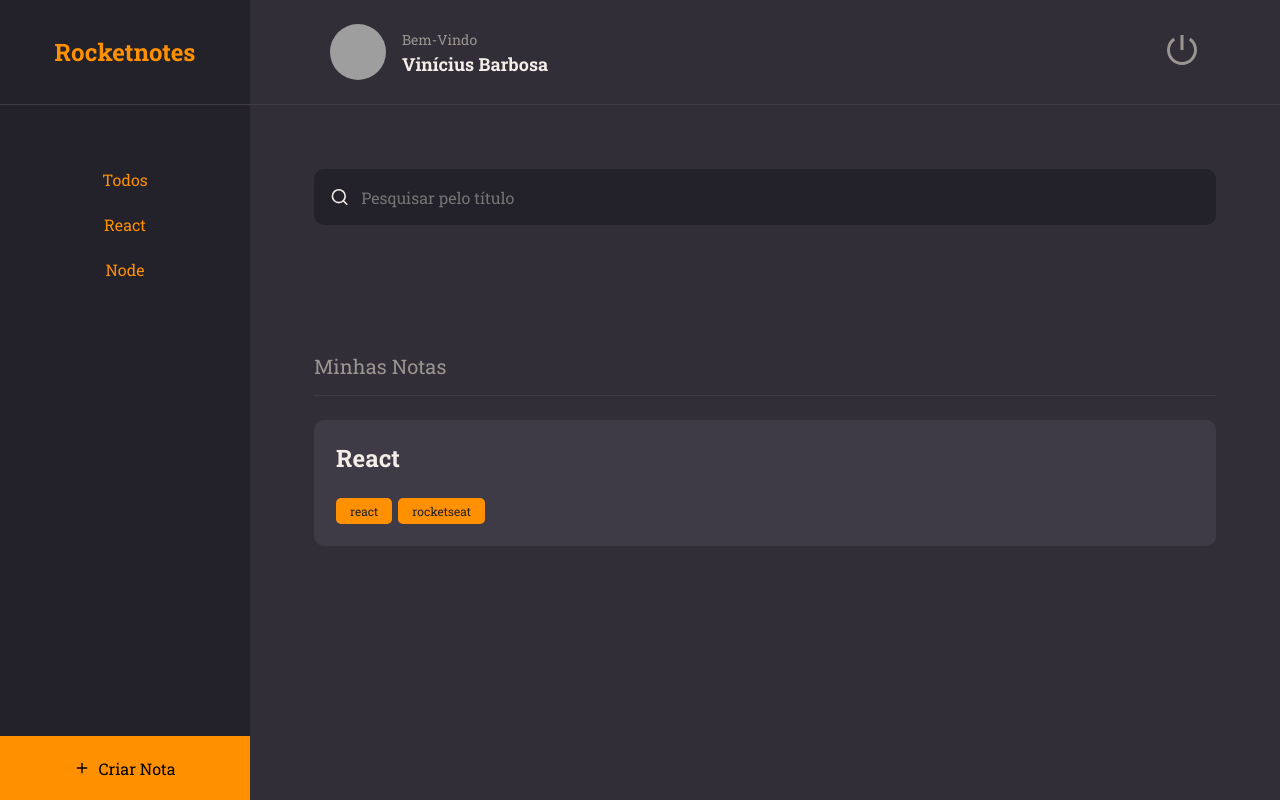
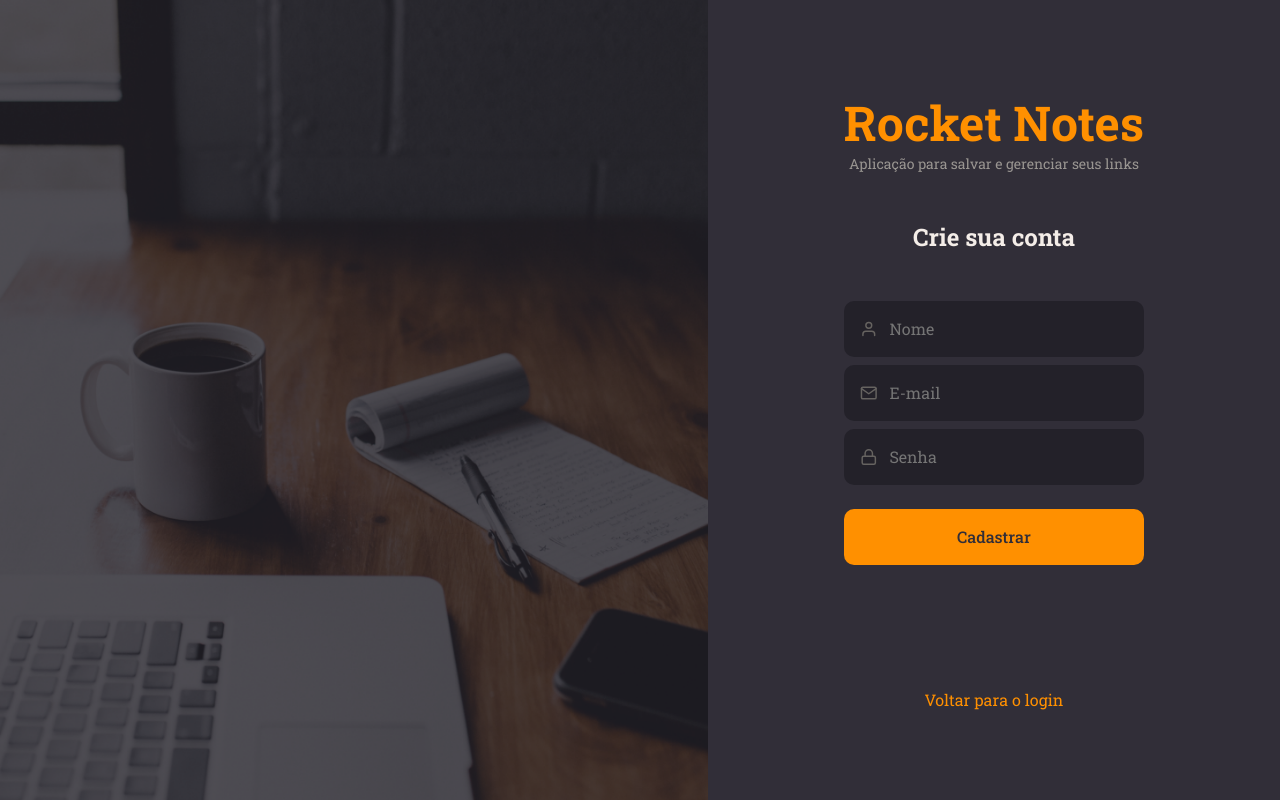
Before and after one commit to Vinicius-Barbosa-Santos/rocketseat-notes, a React (Vite) app: page / in a window 1280 px wide. Built offline with nearby package versions, Linux system fonts and the light colour scheme; grey boxes are pictures that could not be loaded.

Commit message:
SignIn/SignUp component

```diff
--- a/src/components/Input/styles.js
+++ b/src/components/Input/styles.js
@@ -28,6 +28,7 @@
 
     > svg {
         margin-left: 16px;
+        color: ${({ theme }) => theme.COLORS.GRAY_300};
     }
 
 `
--- a/src/main.jsx
+++ b/src/main.jsx
@@ -2,13 +2,13 @@
 import ReactDOM from 'react-dom/client'
 import theme from './styles/theme'
 import { Global } from './styles/global'
-import { Home } from './pages/Home'
+import { SignUp } from './pages/SignUp'
 import { ThemeProvider } from 'styled-components'
 
 ReactDOM.createRoot(document.getElementById('root')).render(
   <React.StrictMode>
     <ThemeProvider theme={theme}>
-      <Home />
+      <SignUp />
       <Global />
     </ThemeProvider>
   </React.StrictMode>,
--- /dev/null
+++ b/src/pages/SignIn/styles.js
@@ -0,0 +1,46 @@
+import styled from "styled-components";
+import backgroundImg from '../../assets/background.png'
+
+export const Container = styled.div`
+    height: 100vh;
+
+    display: flex;
+    align-items: stretch;
+`
+
+export const Form = styled.form`
+    padding: 0 136px;
+
+    display: flex;
+    align-items: center;
+    justify-content: center;
+    flex-direction: column;
+
+    text-align: center;
+
+    > h1 {
+        font-size: 48px;
+        color: ${({theme}) => theme.COLORS.ORANGE};
+    }
+
+    > h2 {
+        font-size: 24px;
+        margin: 48px 0;
+    }
+
+    > p {
+        font-size: 14px;
+        color: ${({theme}) => theme.COLORS.GRAY_100};
+    }
+
+    > a {
+        margin-top: 124px;
+        color: ${({theme}) => theme.COLORS.ORANGE};
+    }
+`
+
+export const Background = styled.div`
+    flex: 1;
+    background: url(${backgroundImg}) no-repeat center center;
+    background-size: cover;
+`
--- /dev/null
+++ b/src/pages/SignUp/index.jsx
@@ -0,0 +1,48 @@
+// import Styled
+import * as C from './styles'
+
+// import Components
+import { Input } from '../../components/Input'
+import { Button } from '../../components/Button'
+
+// import React-Icons
+import { FiMail, FiLock, FiUser } from 'react-icons/fi'
+
+export const SignUp = () => {
+    return (
+        <C.Container>
+            <C.Background />
+
+            <C.Form>
+                <h1>Rocket Notes</h1>
+                <p>Aplicação para salvar e gerenciar seus links</p>
+
+                <h2>Crie sua conta</h2>
+
+                <Input
+                    placeholder='Nome'
+                    type='text'
+                    icon={FiUser}
+                />
+
+                <Input
+                    placeholder='E-mail'
+                    type='text'
+                    icon={FiMail}
+                />
+
+                <Input
+                    placeholder='Senha'
+                    type='password'
+                    icon={FiLock}
+                />
+
+                <Button title={'Cadastrar'} />
+
+                <a href="#">
+                    Voltar para o login
+                </a>
+            </C.Form>
+        </C.Container>
+    )
+}
--- /dev/null
+++ b/src/pages/SignUp/styles.js
@@ -0,0 +1,46 @@
+import styled from "styled-components";
+import backgroundImg from '../../assets/background.png'
+
+export const Container = styled.div`
+    height: 100vh;
+
+    display: flex;
+    align-items: stretch;
+`
+
+export const Form = styled.form`
+    padding: 0 136px;
+
+    display: flex;
+    align-items: center;
+    justify-content: center;
+    flex-direction: column;
+
+    text-align: center;
+
+    > h1 {
+        font-size: 48px;
+        color: ${({theme}) => theme.COLORS.ORANGE};
+    }
+
+    > h2 {
+        margin: 48px 0;
+        font-size: 24px;
+    }
+
+    > p {
+        font-size: 14px;
+        color: ${({theme}) => theme.COLORS.GRAY_100};
+    }
+
+    > a {
+        margin-top: 124px;
+        color: ${({theme}) => theme.COLORS.ORANGE};
+    }
+`
+
+export const Background = styled.div`
+    flex: 1;
+    background: url(${backgroundImg}) no-repeat center center;
+    background-size: cover;
+`
```
Also changed, not shown: src/pages/SignIn/index.jsx (added, +42 -0 lines), src/assets/background.png (added).
